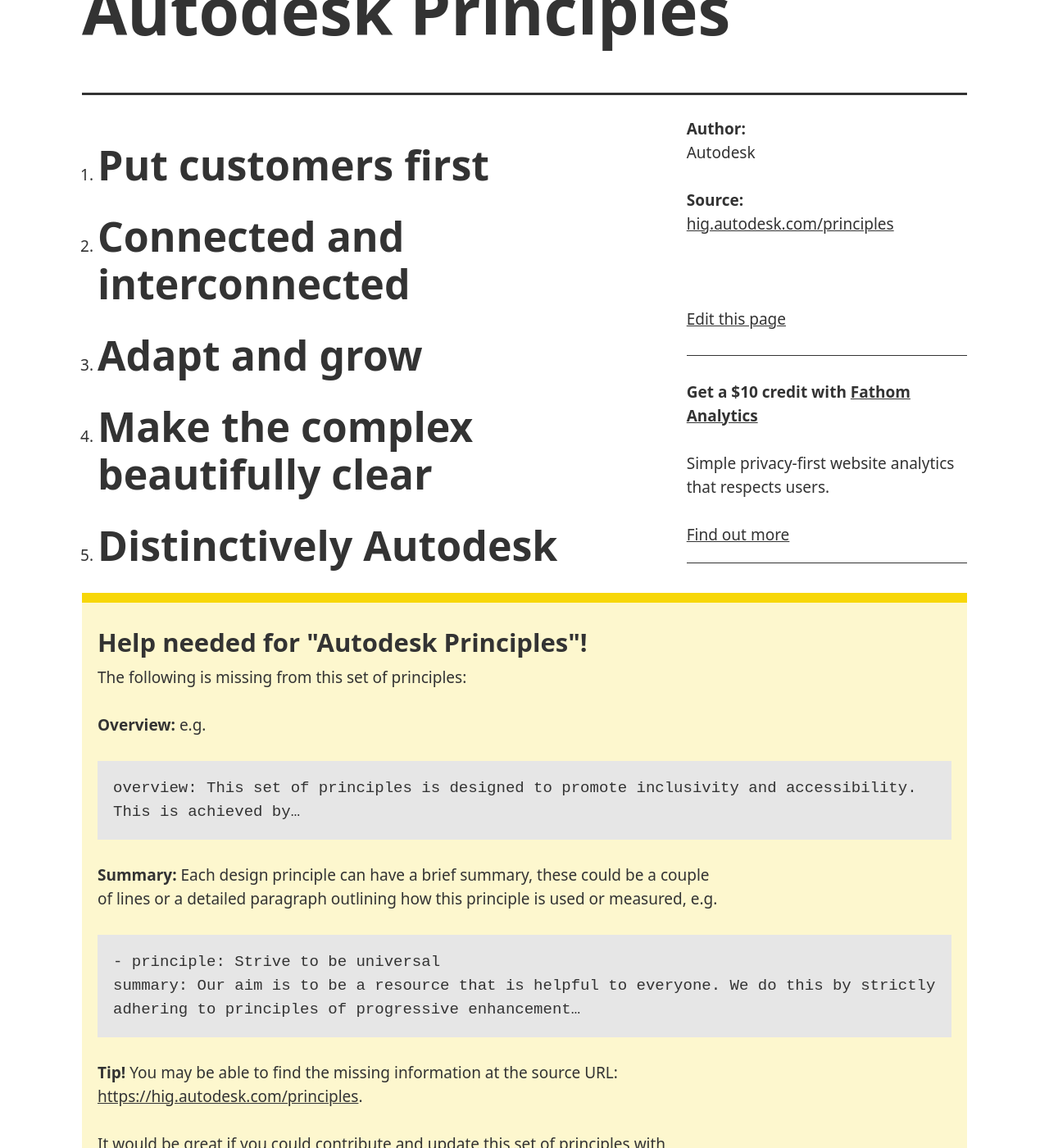
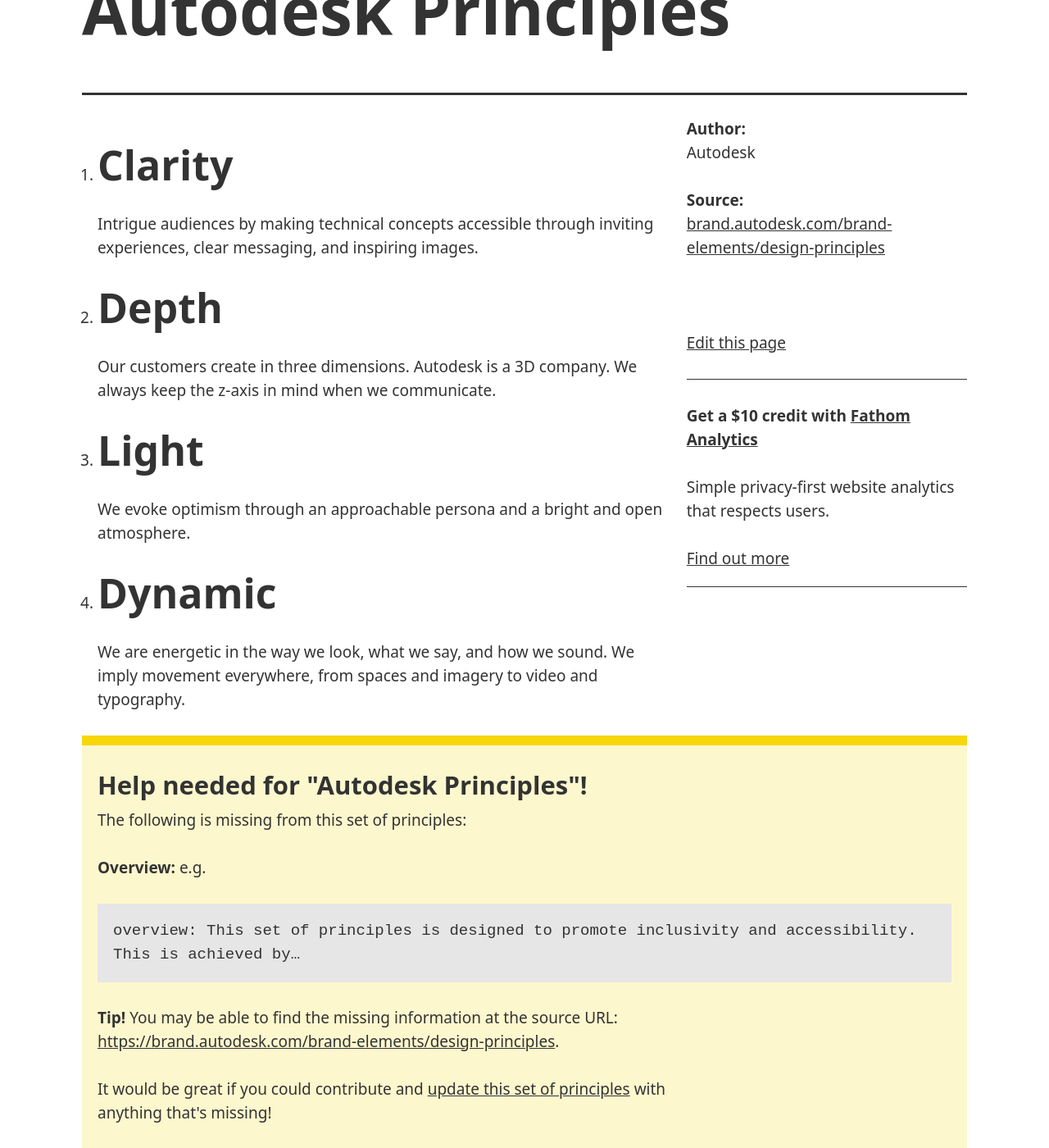
Before and after one commit to benbrignell/principles.design, a Jekyll site: the page built from _examples/autodesk-principles.md, in a window 1280 px wide and 1400 px high, scrolled down 194 px. Shown: the whole window at 82% size. Built offline with Jekyll 4.4.1, drawn with Linux system fonts in a browser that asks for light colours; comment, search, counter and statistics services are not loaded.

Commit message:
Update autodesk-principles.md

```diff
--- a/_examples/autodesk-principles.md
+++ b/_examples/autodesk-principles.md
@@ -2,12 +2,18 @@
 title: Autodesk Principles
 author: Autodesk
 overview:
-link: https://hig.autodesk.com/principles
+link: https://brand.autodesk.com/brand-elements/design-principles
 principles:
-- principle: Put customers first
-- principle: Connected and interconnected
-- principle: Adapt and grow
-- principle: Make the complex beautifully clear
-- principle: Distinctively Autodesk
-tags: [specific, organisations]
+- principle: Clarity
+  summary: |
+    Intrigue audiences by making technical concepts accessible through inviting experiences, clear messaging, and inspiring images.
+- principle: Depth
+  summary: |
+    Our customers create in three dimensions. Autodesk is a 3D company. We always keep the z-axis in mind when we communicate.
+- principle: Light
+  summary: |
+    We evoke optimism through an approachable persona and a bright and open atmosphere.
+- principle: Dynamic
+  summary: |
+    We are energetic in the way we look, what we say, and how we sound. We imply movement everywhere, from spaces and imagery to video and typography.
 ---
```
